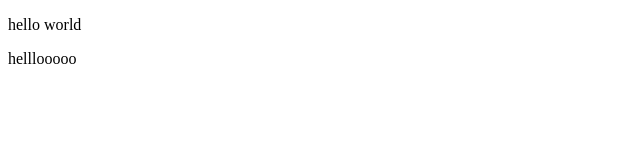
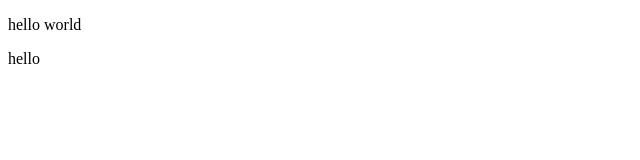
Before and after one commit to mahdieh96/test, a plain HTML site: page index.html in a window 1280 px wide. Shown: the full height of the page, 0-640 px from the left. Drawn offline with Linux system fonts and the light colour scheme.

Commit message:
hello add

```diff
--- a/index.html
+++ b/index.html
@@ -8,6 +8,6 @@
   </head>
   <body>
     <p>hello world</p>
-    <p>helllooooo</p>
+    <p>hello</p>
   </body>
 </html>
```
